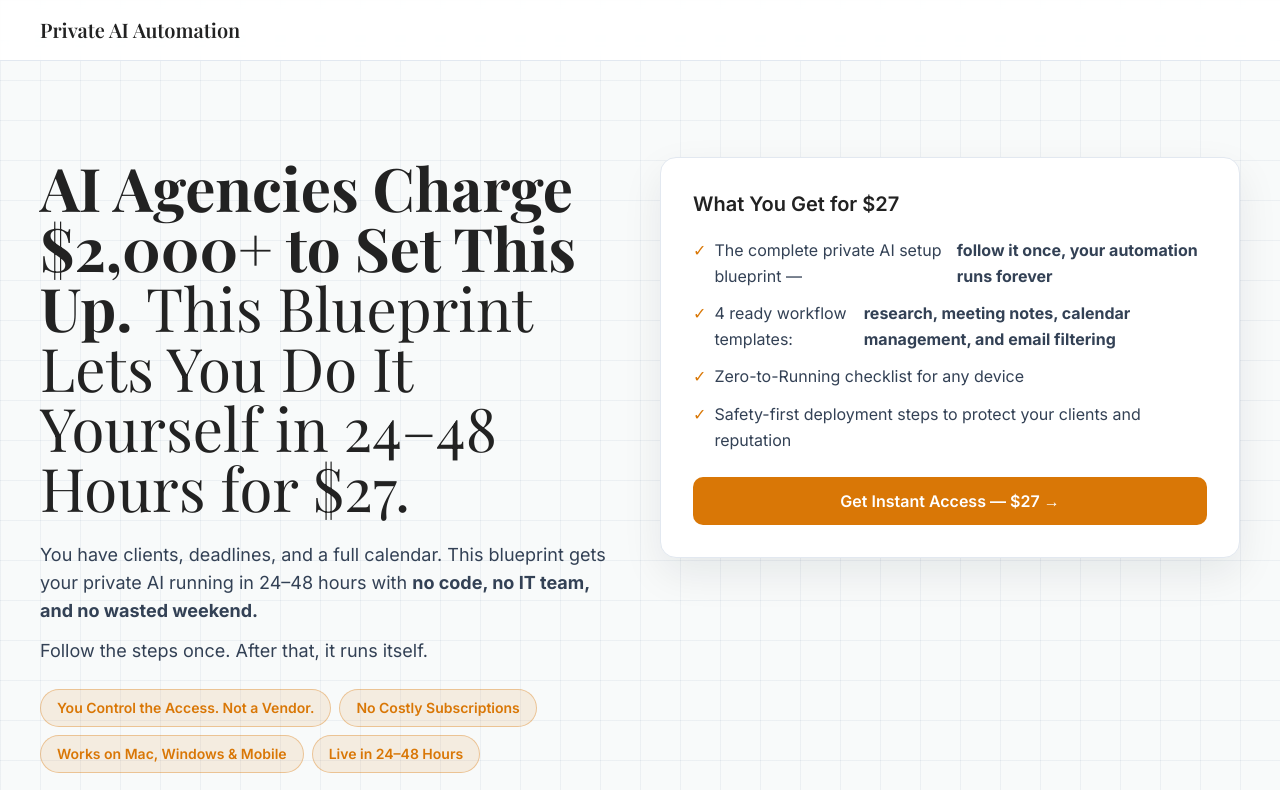
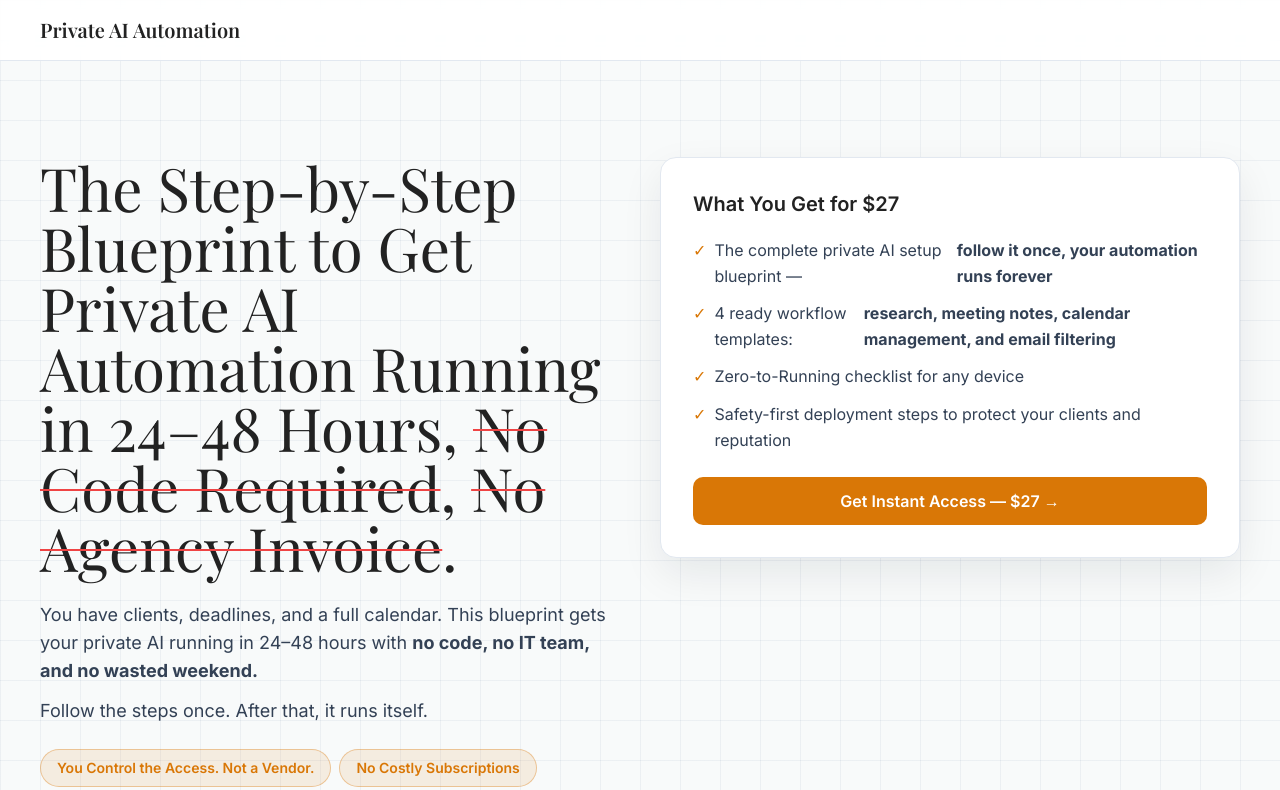
Before and after one commit to fredricksessomsbusiness-wq/privateaifunnel, a Next.js app: page / in a window 1280 px wide. Shown: the top 790 px of the page. Built offline with nearby package versions, Linux system fonts and the light colour scheme; no server answers; a web font is replaced by a local one.

Commit message:
Update hero headline and add red strike emphasis

```diff
--- a/app/page.tsx
+++ b/app/page.tsx
@@ -70,8 +70,9 @@ export default function SalesPage() {
       <section className="section-wrap section-pad grid items-start gap-10 lg:grid-cols-2">
         <div>
           <h1 className="font-heading text-4xl leading-tight text-brand-text md:text-5xl lg:text-6xl">
-            <strong>AI Agencies Charge $2,000+ to Set This Up.</strong> This Blueprint Lets You Do It Yourself in
-            24–48 Hours for $27.
+            The Step-by-Step Blueprint to Get Private AI Automation Running in 24–48 Hours,{" "}
+            <span className="decoration-2 decoration-red-500 line-through">No Code Required</span>,{" "}
+            <span className="decoration-2 decoration-red-500 line-through">No Agency Invoice</span>.
           </h1>
           <p className="mt-6 max-w-2xl text-lg text-slate-700">
             You have clients, deadlines, and a full calendar. This blueprint gets your private AI running in 24–48
```
